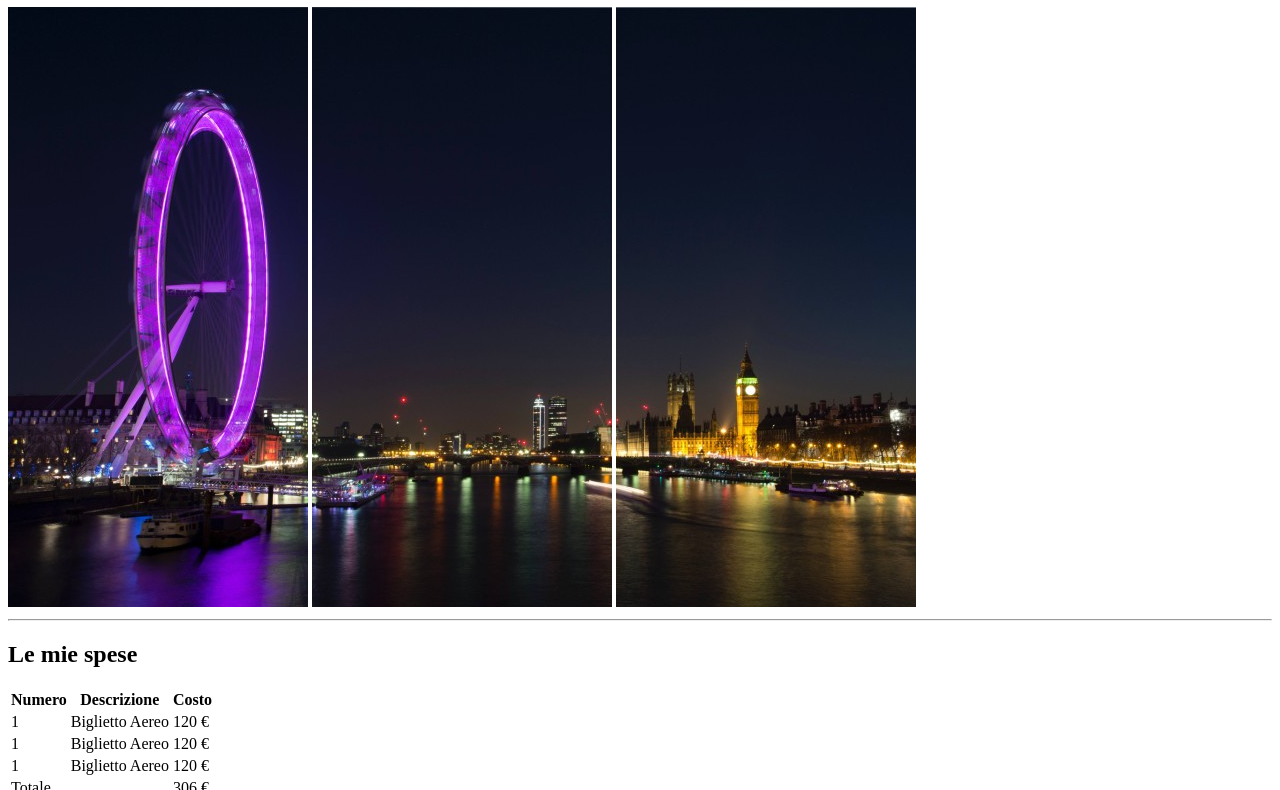
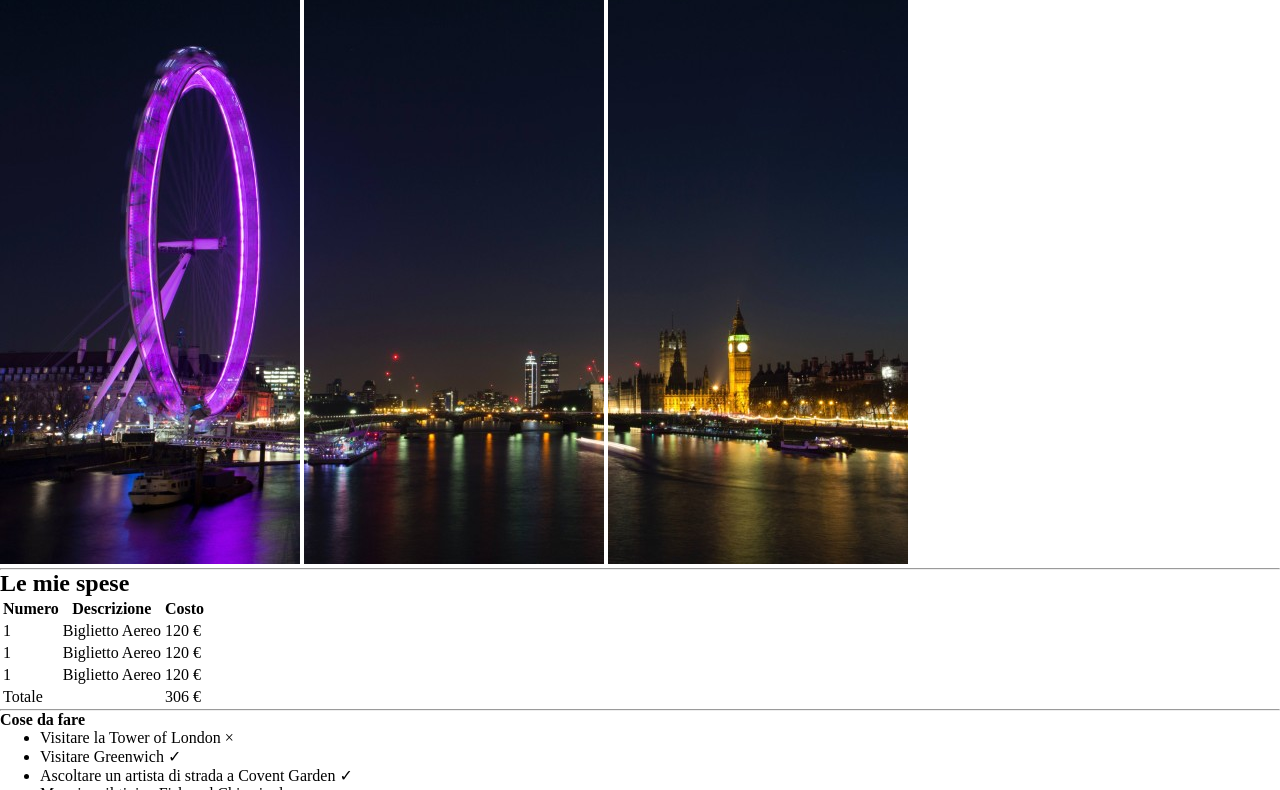
Before and after one commit to Shamble94/london-trip-git, a plain HTML site: page index.html in a window 1280 px wide. Shown: the part 73-863 px from the top of the page. Drawn offline with Linux system fonts and the light colour scheme.

Commit message:
Aggiunta cartella css

```diff
--- /dev/null
+++ b/css/style.css
@@ -0,0 +1,5 @@
+*{
+    padding: O;
+    margin: 0;
+    box-sizing: border-box;
+}
--- a/index.html
+++ b/index.html
@@ -1,5 +1,7 @@
 <!DOCTYPE html>
 <html lang="en">
+    <link rel="stylesheet" href="./css/style.css">
+
 
 <head>
     <meta charset="UTF-8">
```
